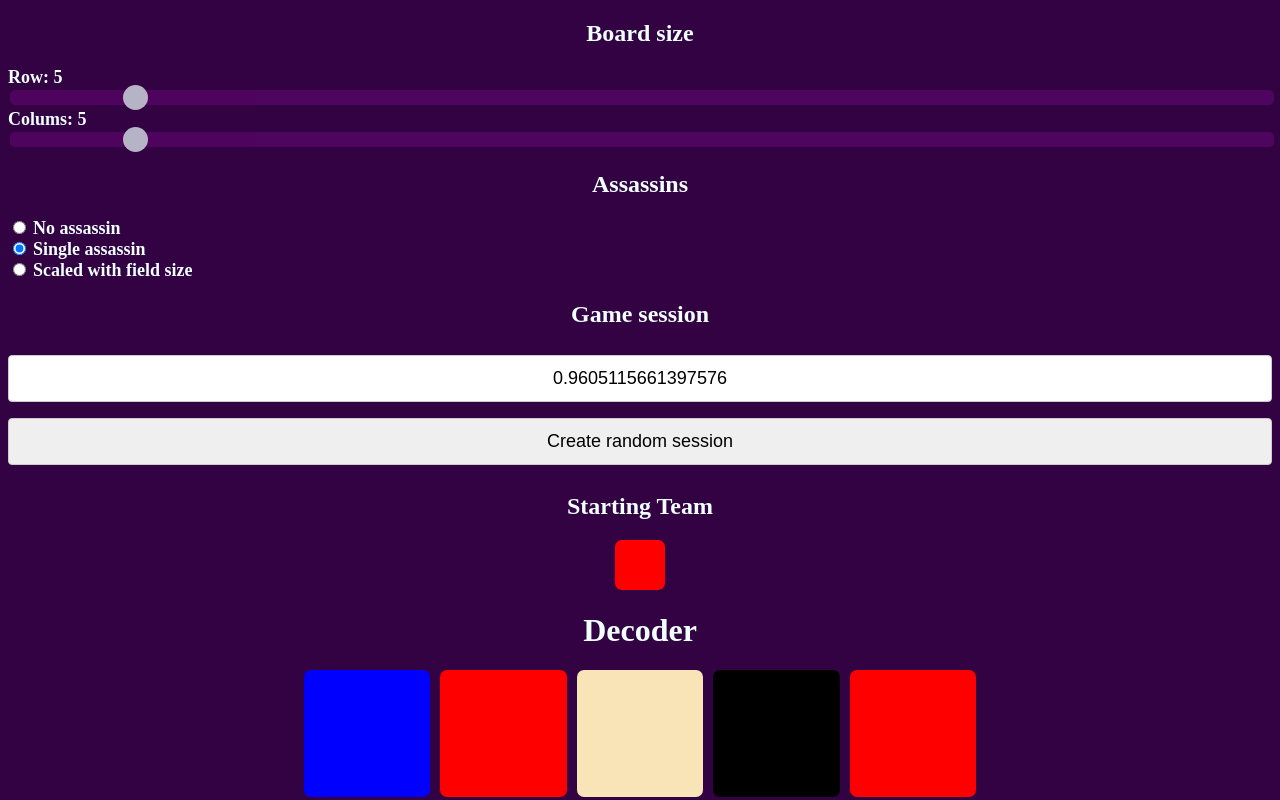
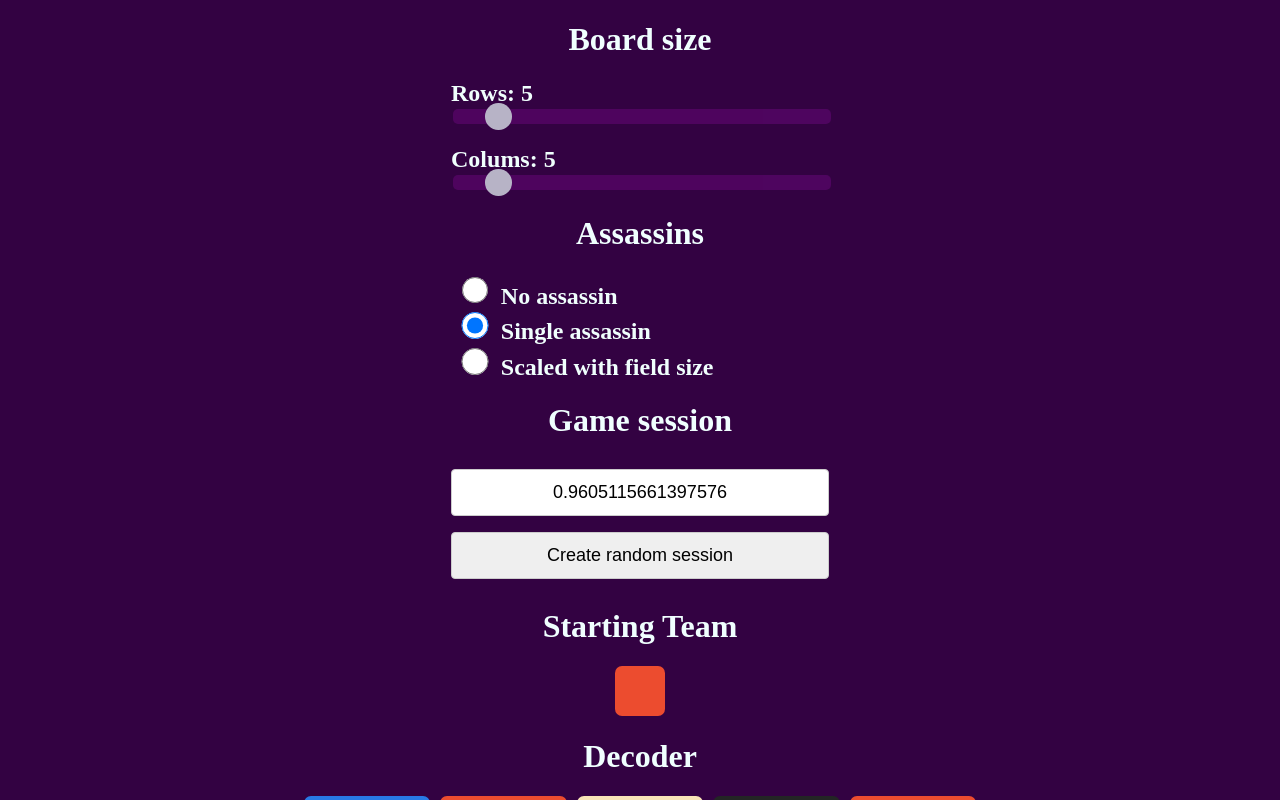
Before and after one commit to Sarrdai/GridGames, a plain HTML site: page index.html in a window 1280 px wide. Shown: the top 800 px of the page. Drawn offline with Linux system fonts and the light colour scheme.

Commit message:
increased size of ui elements

```diff
--- a/css/style.css
+++ b/css/style.css
@@ -13,9 +13,9 @@ h2 {
 }
 
 label{
-  font-size: large;
+  font-size: x-large;
   font-weight: bold;
-  color: azure;
+  color: rgb(240, 255, 253);
 }
 
 input[type=text], select {
@@ -75,6 +75,19 @@ button, select {
     border: 5px;
 }
 
+input[type=radio] {
+  border: 0px;
+  width: 10%;
+  height: 2em;
+}
+
+.sliderContainer{
+  display: block;
+  margin-left: auto;
+    margin-right: auto;
+    max-width: 10cm;
+}
+
 .slider {
   -webkit-appearance: none;
   width: 100%;
@@ -90,8 +103,8 @@ button, select {
 .slider::-webkit-slider-thumb {
   -webkit-appearance: none;
   appearance: none;
-  width: 25px;
-  height: 25px;
+  width: 2em;
+  height: 2em;
   border-radius: 50%;
   background: azure;
   cursor: pointer;
--- a/index.html
+++ b/index.html
@@ -12,19 +12,22 @@
 <body onload="initialize()"></body>
 
 <!-- config area-->
-<h2>Board size</h2>
-<label for="rowCount" id="rowCountText"></label>
-<input type="range" min="3" max="25" value="5" class="slider" id="rowCount" oninput="onRowCountInputChanged(this.value)"
-    onchange="onRowCountInputChanged(this.value)">
-
-
-<label for="columnCount" id="columnCountText"></label>
+<h1>Board size</h1>
+<div class="sliderContainer">
+    <label for="rowCount" id="rowCountText"></label><br>
+    <input type="range" min="3" max="25" value="5" class="slider" id="rowCount"
+        oninput="onRowCountInputChanged(this.value)" onchange="onRowCountInputChanged(this.value)">
+</div>
+<br>
+<div class="sliderContainer">
+<label for="columnCount" id="columnCountText"></label><br>
 <input type="range" min="3" max="25" value="5" class="slider" id="columnCount"
     oninput="onColumnCountInputChanged(this.value)" onchange="onColumnCountInputChanged(this.value)">
+</div>
 
-
-<h2>Assassins</h2>
+<h1>Assassins</h1>
 <!-- assassin setup -->
+<div class="sliderContainer">
 <input type="radio" id="noAsssassin" name="assassinSetup" value="noAsssassin"
     onclick="onAssassinRadioButtonChanged(this)">
 <label for="noAsssassin">No assassin</label><br>
@@ -34,19 +37,21 @@
 <input type="radio" id="multipleAssassin" name="assassinSetup" value="multipleAssassin"
     onclick="onAssassinRadioButtonChanged(this)">
 <label for="multipleAssassin">Scaled with field size</label>
+</div>
 
-<h2>Game session</h2>
+<h1>Game session</h1>
+<div class="sliderContainer">
 <input type="text" id="seedValueInput" name="seedValueInput" oninput="onSeedValueChanged(this.value)"
     onchange="onSeedValueChanged(this.value)">
 <br>
 <button id="createRandomButton" onclick="onRandomizeButtonClicked()">Create random session</button>
-
+</div>
 <!-- Show starting team -->
-<h2>Starting Team</h2>
+<h1>Starting Team</h1>
 <div class="box centered" id="startingTeam"></div>
 
 <!-- decoder tiles -->
-<h1>Decoder</h2>
+<h1>Decoder</h1>
     <div class="grid-container">
         <div class="grid" id="decoderGrid"></div>
     </div>
--- a/js/scripts.js
+++ b/js/scripts.js
@@ -7,7 +7,7 @@ const singleAsssassin = "singleAsssassin";
 const multipleAssassin = "multipleAssassin";
 
 const columnString = "Colums: "
-const rowString = "Row: "
+const rowString = "Rows: "
 
 function colorizeDecoderTiles(boxIds, startIndex, indexCount, color) {
     let lastIndex = startIndex;
@@ -74,14 +74,14 @@ function updateDecoder() {
     }
 
 
-    colors = ["blue", "red"]
+    colors = ["rgb(40, 122, 230)", "rgb(236, 76, 47)"]
     colors.sort(function (a, b) { return 0.5 - myrng() });
     document.getElementById("startingTeam").style.backgroundColor = colors[0];
     document.getElementById("decoderGrid").style.borderColor = colors[0];
     startIndex = 0;
     let lastIndexTeamOne = colorizeDecoderTiles(boxIds, startIndex, teamOneTileCounts, colors[0]);
     let lastIndexTeamTwo = colorizeDecoderTiles(boxIds, lastIndexTeamOne + 1, teamTwoTileCounts, colors[1]);
-    let lastIndexAssassin = colorizeDecoderTiles(boxIds, lastIndexTeamTwo + 1, assassinCount, "black");
+    let lastIndexAssassin = colorizeDecoderTiles(boxIds, lastIndexTeamTwo + 1, assassinCount, "rgb(35, 37, 37)");
 
     return false;
 }
```
